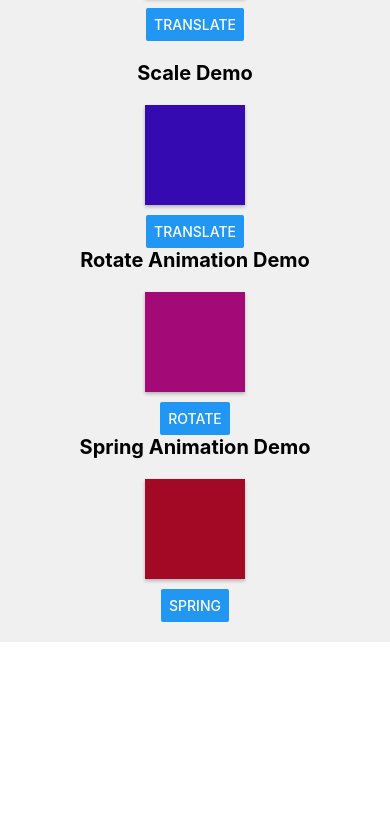
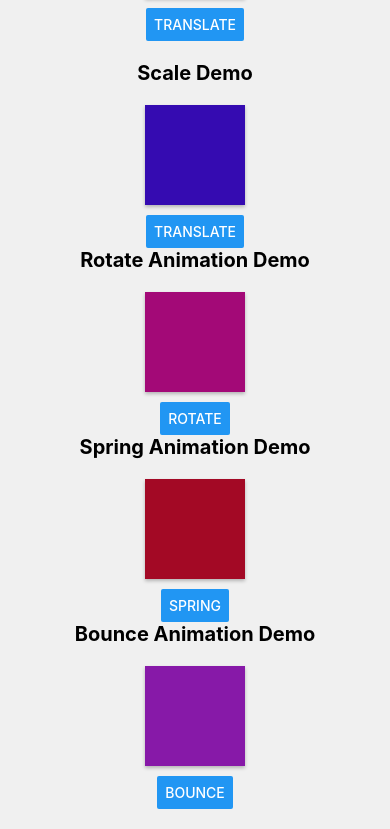
Before and after one commit to PrashantMaurya252/react-native-cli, a React Native app: screen /BasicAnimationDemo in a window 390 px wide. Shown: the part 481-1310 px from the top of the page. Before the commit the page ends 1123 px from the top, so only its background shows below. Built offline with nearby package versions, Linux system fonts and the light colour scheme.

Commit message:
bounce animation

```diff
--- a/src/screens/BasicAnimationDemo.tsx
+++ b/src/screens/BasicAnimationDemo.tsx
@@ -15,6 +15,7 @@ const BasicAnimationDemo: React.FC = () => {
   const scaleAnimation = useRef(new Animated.Value(1)).current;
   const rotateAnimation = useRef(new Animated.Value(1)).current;
   const springAnimation = useRef(new Animated.Value(0)).current;
+  const bounceAnimation = useRef(new Animated.Value(0)).current;
 
   const handleFadeIn = () => {
     Animated.timing(fadeAnimation, {
@@ -85,6 +86,13 @@ const BasicAnimationDemo: React.FC = () => {
     }).start(() => {
       springAnimation.setValue(0);
     });
+  };
+
+  const handleBounce = () => {
+    Animated.sequence([
+      Animated.spring(bounceAnimation, {toValue: -20, useNativeDriver: true}),
+      Animated.spring(bounceAnimation, {toValue: 0, useNativeDriver: true}),
+    ]).start();
   };
   return (
     <ScrollView contentContainerStyle={styles.container}>
@@ -168,6 +176,22 @@ const BasicAnimationDemo: React.FC = () => {
           },
         ]}></Animated.View>
       <Button title="Spring" onPress={handleSpring} />
+
+      {/* Bounce Animation Demo */}
+      <Text style={styles.headerText}>Bounce Animation Demo</Text>
+      <Animated.View
+        style={[
+          styles.box,
+          styles.bounceBox,
+          {
+            transform: [
+              {
+                translateY: bounceAnimation,
+              },
+            ],
+          },
+        ]}></Animated.View>
+      <Button title="Bounce" onPress={handleBounce} />
     </ScrollView>
   );
 };
@@ -226,5 +250,8 @@ const styles = StyleSheet.create({
   sprigBox: {
     backgroundColor: '#a30925',
   },
+  bounceBox: {
+    backgroundColor: '#7f09a3ec',
+  },
 });
 export default BasicAnimationDemo;
```
